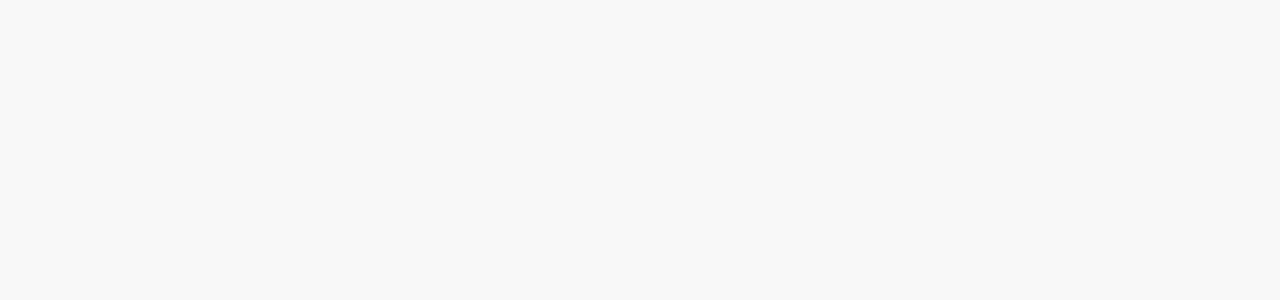
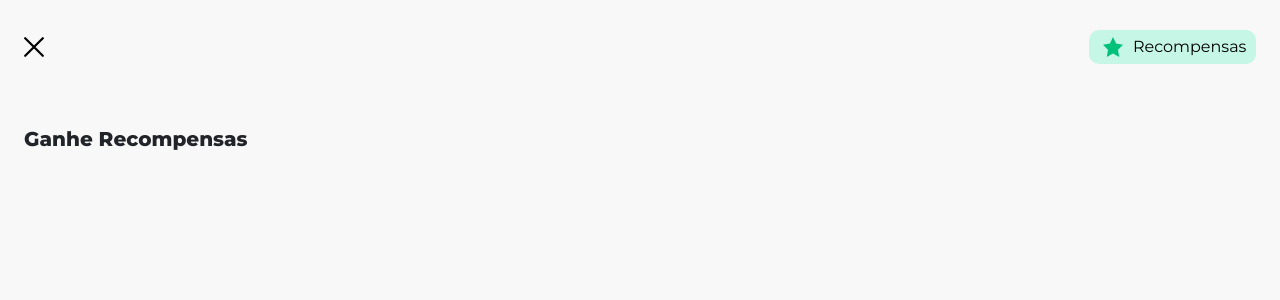
Before and after one commit to DinaX02/Boomerang, a React (Create React App) app: page /convidar-amigos in a window 1280 px wide. Before the commit this address had no page. Shown: the top 300 px of the page. Built offline with nearby package versions, Linux system fonts and the light colour scheme.

Commit message:
ligação (provisoria) para ecra convidar amigos

```diff
--- a/src/App.js
+++ b/src/App.js
@@ -28,6 +28,7 @@
 import AddMetPagamento from "./pages/AddMetPagamento";
 import AlugarProgresso from "./pages/AlugarProgresso";
 import Results from "./pages/Results";
+import ConvidarAmigos from "./pages/ConvidarAmigos";
 
 function App() {
 
@@ -65,7 +66,7 @@
         <Route path="/metodo-pagamento" element={<MetodoPagamento/>}></Route>
         <Route path="/adicionar-pagamento" element={<AddMetPagamento/>}></Route>
         <Route path="/alugar-progresso" element={<AlugarProgresso/>}></Route>
-
+        <Route path="/convidar-amigos" element={<ConvidarAmigos/>}></Route>
 
       </Routes>
 </BrowserRouter>
--- /dev/null
+++ b/src/pages/ConvidarAmigos.js
@@ -0,0 +1,68 @@
+import React from 'react'
+import styled from 'styled-components'
+import { useNavigate } from 'react-router-dom';
+import ExitPage from "../assets/icons/eliminar.svg"
+import GreenStar from "../assets/icons/green_star.svg"
+
+const ContainerConvidarAmigos = styled.div`
+  display: flex;
+  align-items: center;
+  justify-content: space-between;
+  margin-top: 30px;
+  width: 100%;
+`
+const ContainerGeral = styled.div`
+  padding: 0 24px;
+`
+
+const FecharPaginaIcon = styled.img`
+  width: 20px;
+  height: 20px;
+`
+const ButtonRecompensas = styled.button`
+  display: flex;
+  align-items: center;
+  border-radius: 10px;
+  padding-top: 0.3em;
+  padding-bottom: 0.3em;
+  padding-left: 0.6em;
+  padding-right: 0.6em;
+  background-color: #C6F6E5;
+  border: none;
+`
+const GreenStarIcon = styled.img`
+  margin-left: 0.3em;
+  margin-right: 0.6em;
+  width: 20px;
+  height: 20px;
+`
+const TituloPagina = styled.p`
+  margin-top: 3em;
+  font-size: 20px;
+  font-weight: 800;
+`
+
+const ConvidarAmigos = () => {
+  const navigate = useNavigate();
+  const handleGoBack = () => {
+    navigate("/profile-page");
+  };
+
+
+  return (
+    <ContainerGeral>
+    <ContainerConvidarAmigos>
+      <FecharPaginaIcon src={ExitPage} alt='fechar pagina' onClick={handleGoBack}/>
+      <ButtonRecompensas>
+        <GreenStarIcon src={GreenStar} alt='icon de recompensa'/>
+        Recompensas
+      </ButtonRecompensas>
+
+
+    </ContainerConvidarAmigos>
+    <TituloPagina>Ganhe Recompensas</TituloPagina>
+    </ContainerGeral>
+  )
+}
+
+export default ConvidarAmigos
--- a/src/pages/Profile.js
+++ b/src/pages/Profile.js
@@ -98,7 +98,11 @@
                         <img className="logoutIcon" src={LogoutIcon} alt="icon_logout" onClick={handleClickLogout}/>
                     </div>
                 </div>
+
+               <Link to={"/convidar-amigos"}><div className='containerBtn'><button className='btnAddFriends'>Convidar amigos</button></div></Link>
+
                 <div className='detalhesCentraisPerfil'>
+
                     <div className='contagemContainer'>
                         <div className='contagem'>
                             <span>25</span>
@@ -297,6 +301,10 @@
     // margin-right: 24px;
   }
 
+  .containerFixo a {
+    text-decoration: none !important;
+  }
+
   .settingsIcon {
     display: block;
     margin-bottom: 8px;
@@ -407,6 +415,23 @@
     }
   }
 
+  .btnAddFriends {
+    border-radius: 20px;
+    padding: 0.8em;
+    border: none;
+    background-color: #C6F6E5;
+    font-size: 13px;
+  }
+
+  .btnAddFriends a {
+    text-decoration: none !important;
+  }
+
+.containerBtn {
+  display:flex;
+  justify-content: center;
+  margin-bottom: 1em;
+}
   .articles {
       margin-top: 0.6em;
       margin-bottom: 0.6em;
```
Also changed, not shown: src/assets/icons/green_star.svg (added).
